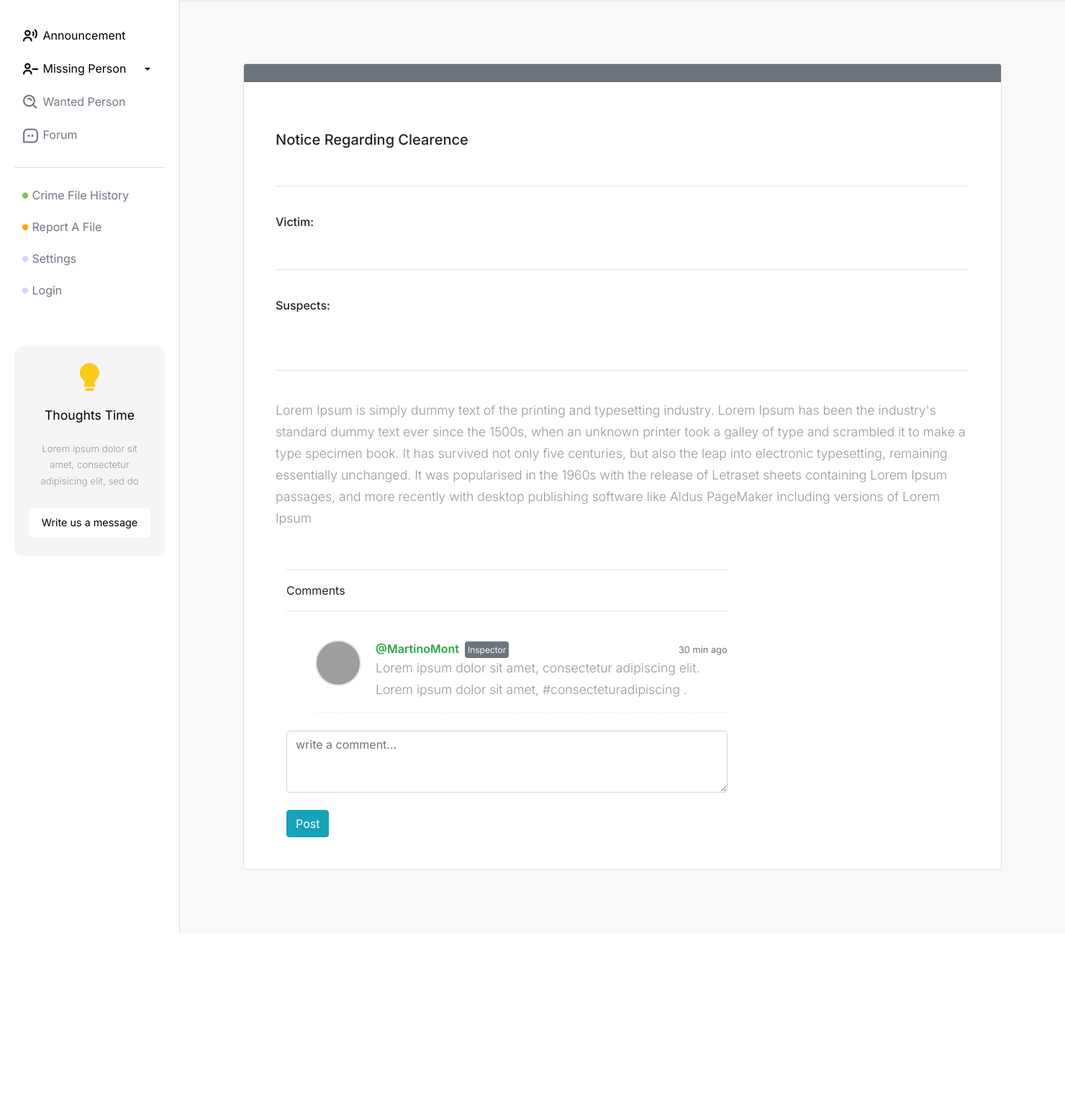
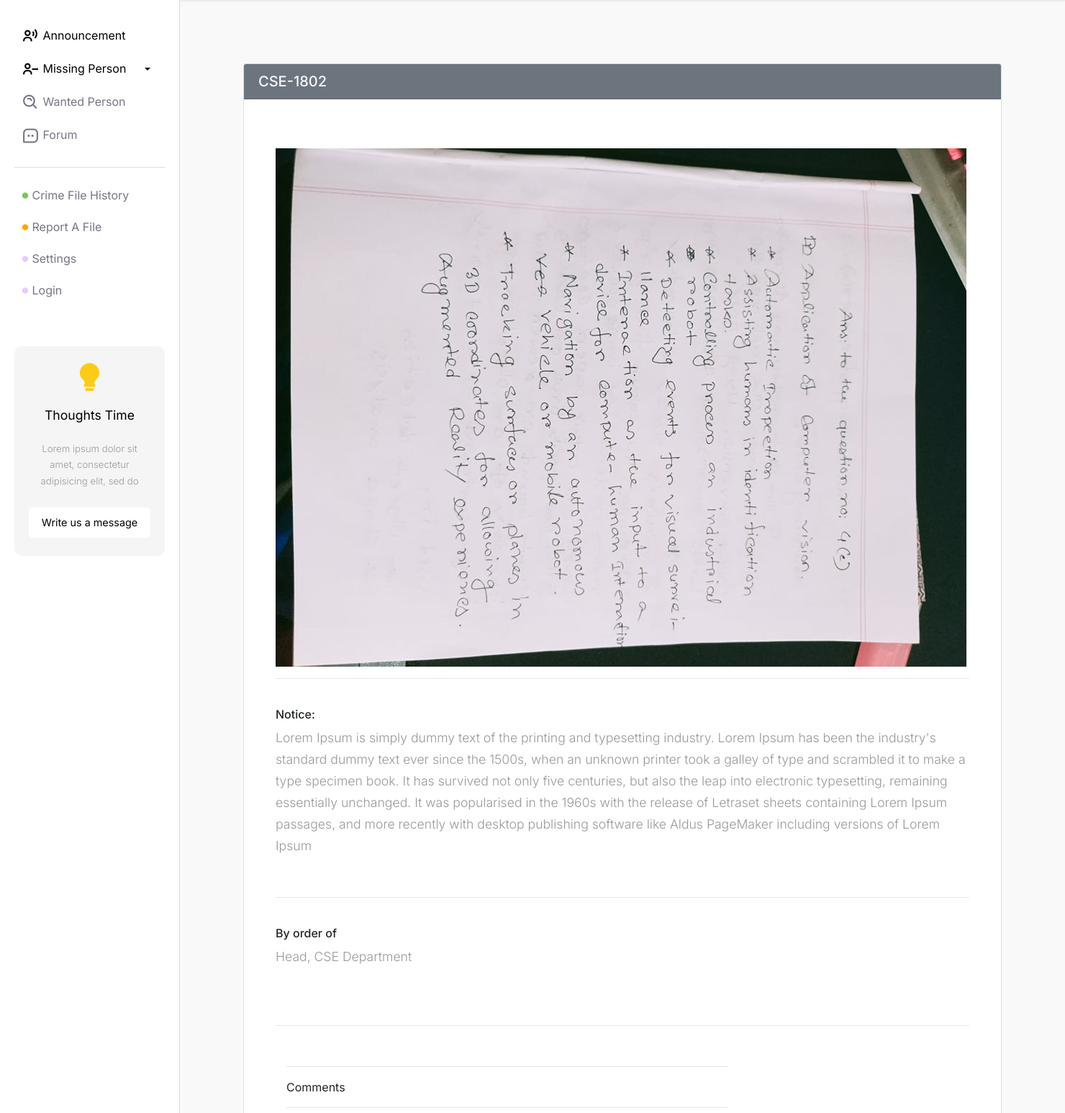
Before and after one commit to Bappy4u/crime-file-management, a Django app: page /announcement/1/ in a window 1480 px wide. Shown: the part 91-1637 px from the top of the page at 72% size. Before the commit the page ends 1387 px from the top, so only its background shows below. Run offline with Django 4.2, Linux system fonts and the light colour scheme; data comes from the database, SQL or seed files in the repository; some libraries are stand-ins or nearby versions; grey boxes are pictures that could not be loaded.

Commit message:
announcement update

```diff
--- a/templates/notice-det.html
+++ b/templates/notice-det.html
@@ -2,28 +2,26 @@
 <link rel="stylesheet" href="{% static 'css/single-file/style.css' %}" />
 {% endblock %} {% block main %}
 <div class="card m-5">
-  <h5 class="text-center card-header text-light bg-secondary">
-    {{ file.status|capfirst }}
+  <h5 class="card-header text-light bg-secondary">
+    {{ file.noticeId|capfirst }}
   </h5>
   <div class="card-body m-4">
     <br />
-    <h5 class="card-title">{{ file.title|capfirst }}</h5>
+    <img src="{{file.image.url}}" alt="" />
     <br />
     <hr />
     <br />
-    <h6>Victim:</h6>
-    <p class="card-text">{{ file.victim|capfirst }}</p>
+    <h6>Notice:</h6>
+    <p class="card-text">{{ file.description|capfirst }}</p>
     <br />
     <hr />
     <br />
-    <h6>Suspects:</h6>
-    <p class="card-text">{{ file.criminal|capfirst }}</p>
+    <h6>By order of</h6>
+    <p class="card-text">{{ file.authority|capfirst }}</p>
 
     <br />
     <br />
     <hr />
-    <br />
-    <p class="card-text">{{ file.description|capfirst }}</p>
 
     <br />
 
--- a/wantedPerson/views.py
+++ b/wantedPerson/views.py
@@ -1,3 +1,4 @@
+from django.http import Http404
 from django.shortcuts import render
 from .models import wantedPerson
 
```
